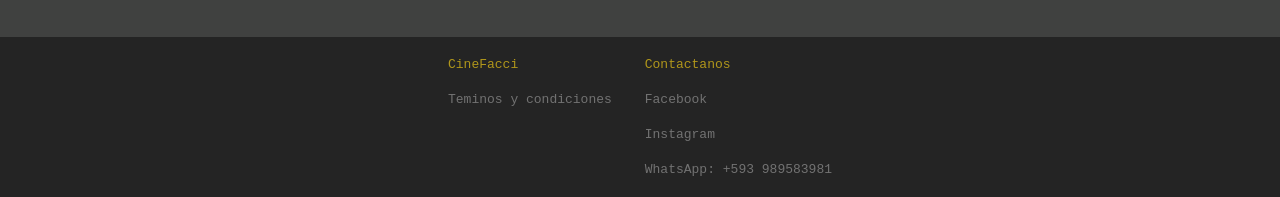
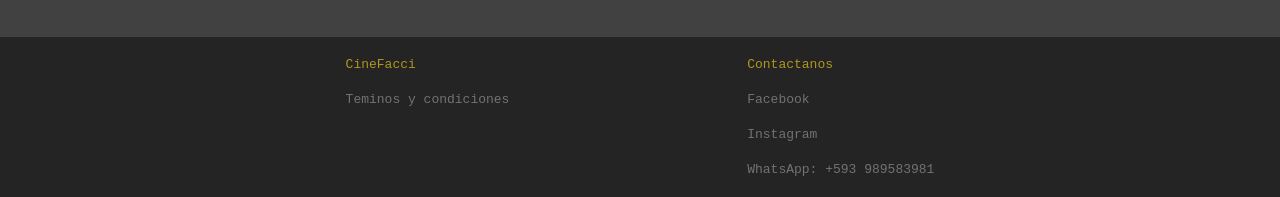
Before and after one commit to Alexm-99/CineFacci, a plain HTML site: page index.html in a window 1280 px wide. Shown: the part 1147-1344 px from the top of the page. Drawn offline with nearby package versions, Linux system fonts and the light colour scheme.

Commit message:
Update style.css

```diff
--- a/styles/style.css
+++ b/styles/style.css
@@ -81,7 +81,7 @@ margin-inline: 5px;
     font-family:  monospace;
     padding-top: 20px;
     margin-top: 30px;
-    padding-inline: 35%;
+    padding-inline: 27%;
     justify-content: space-between;
     display: flex;
     background-color: rgb(36, 36, 36);
```
